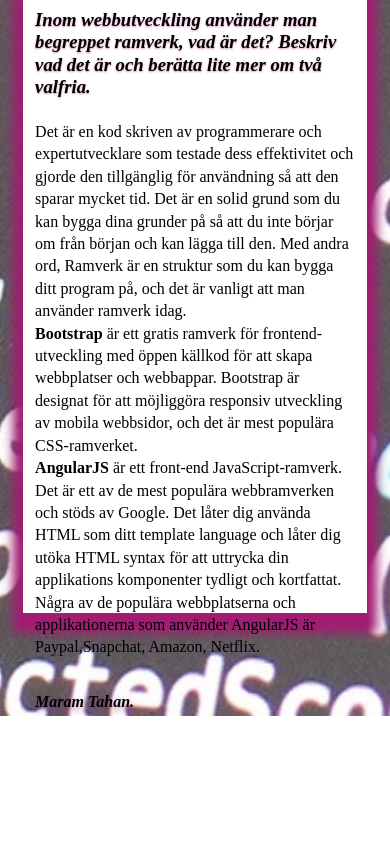
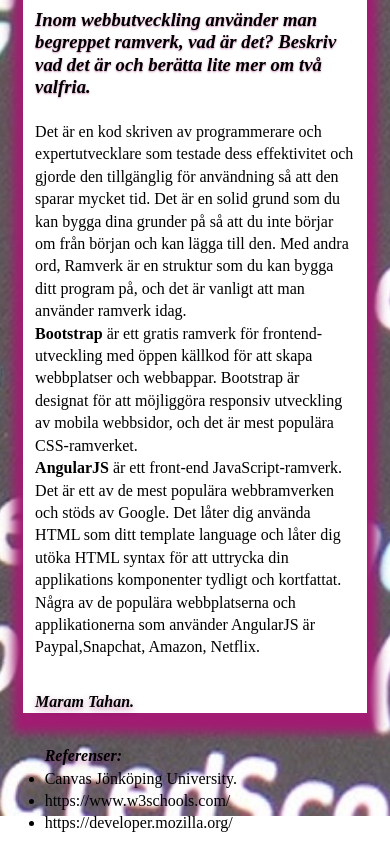
Before and after one commit to MaramTahan/quize-begrepp, a plain HTML site: page index.html in a window 390 px wide. Shown: the part 3044-3888 px from the top of the page. Before the commit the page ends 3760 px from the top, so only its background shows below. Drawn offline with Linux system fonts and the light colour scheme; a web font is replaced by a local one.

Commit message:
add referenser

```diff
--- a/index.html
+++ b/index.html
@@ -54,7 +54,15 @@
    <h3>Inom webbutveckling använder man begreppet ramverk, vad är det? Beskriv vad det är och berätta lite mer om två valfria.</h3><br>
    <p>Det är en kod skriven av programmerare och expertutvecklare som testade dess effektivitet och gjorde den tillgänglig för användning så att den sparar mycket tid. Det är en solid grund som du kan bygga dina grunder på så att du inte börjar om från början och kan lägga till den. Med andra ord, Ramverk är en struktur som du kan bygga ditt program på, och det är vanligt att man använder ramverk idag. <br> <b>Bootstrap</b> är ett gratis ramverk för frontend-utveckling med öppen källkod för att skapa webbplatser och webbappar. Bootstrap är designat för att möjliggöra responsiv utveckling av mobila webbsidor, och det är mest populära CSS-ramverket. <br> <b>AngularJS</b>  är ett front-end JavaScript-ramverk. Det är ett av de mest populära webbramverken och stöds av Google. Det låter dig använda HTML som ditt template language och låter dig utöka HTML syntax för att uttrycka din applikations komponenter tydligt och kortfattat. Några av de populära webbplatserna och applikationerna som använder AngularJS är Paypal,Snapchat, Amazon, Netflix.</p>
   </div>
-  <h4>Maram Tahan.</h4>
+  <div><h4>Maram Tahan.</h4></div><br>
+  <div class="Referenser">
+    <ul><h4>Referenser:</h4>
+      <li>Canvas Jönköping University.</li>
+      <li>https://www.w3schools.com/</li>
+      <li>https://developer.mozilla.org/</li>
+    </ul>
+  </div>
+
  </div><!--end of main-content-->
 
 </body>
--- a/syle.css
+++ b/syle.css
@@ -60,16 +60,19 @@
  body{
   background-position:center;
  background-size: cover;
- height: 3700px;
+ height: 3800px;
  background-repeat: no-repeat;
  }
  .main-content{
   background-color: #fff;
  margin: 6%;
- height: 3500px;
+ height: 3600px;
 
  }
  .header .name{
   font-size: 2rem;
  }
+ .Referenser{
+  padding: 3%;
+ }
 }
```
